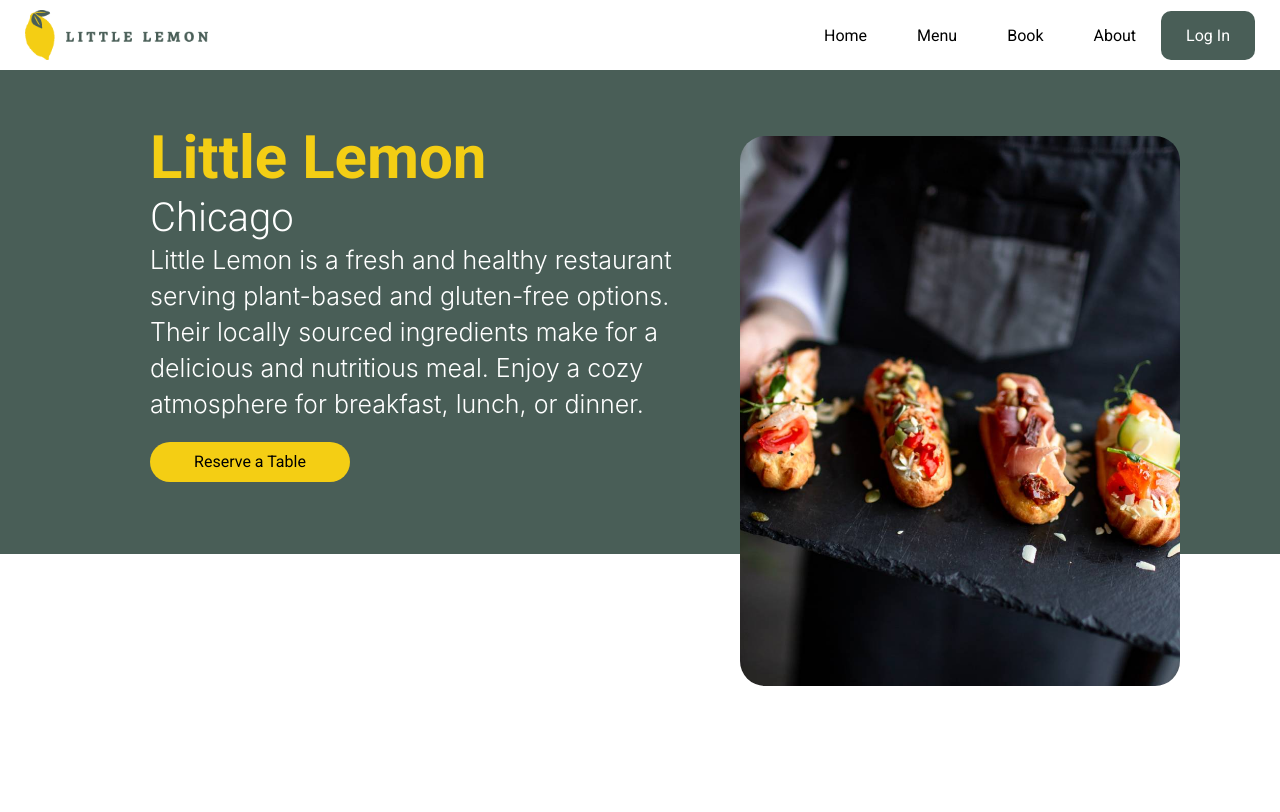
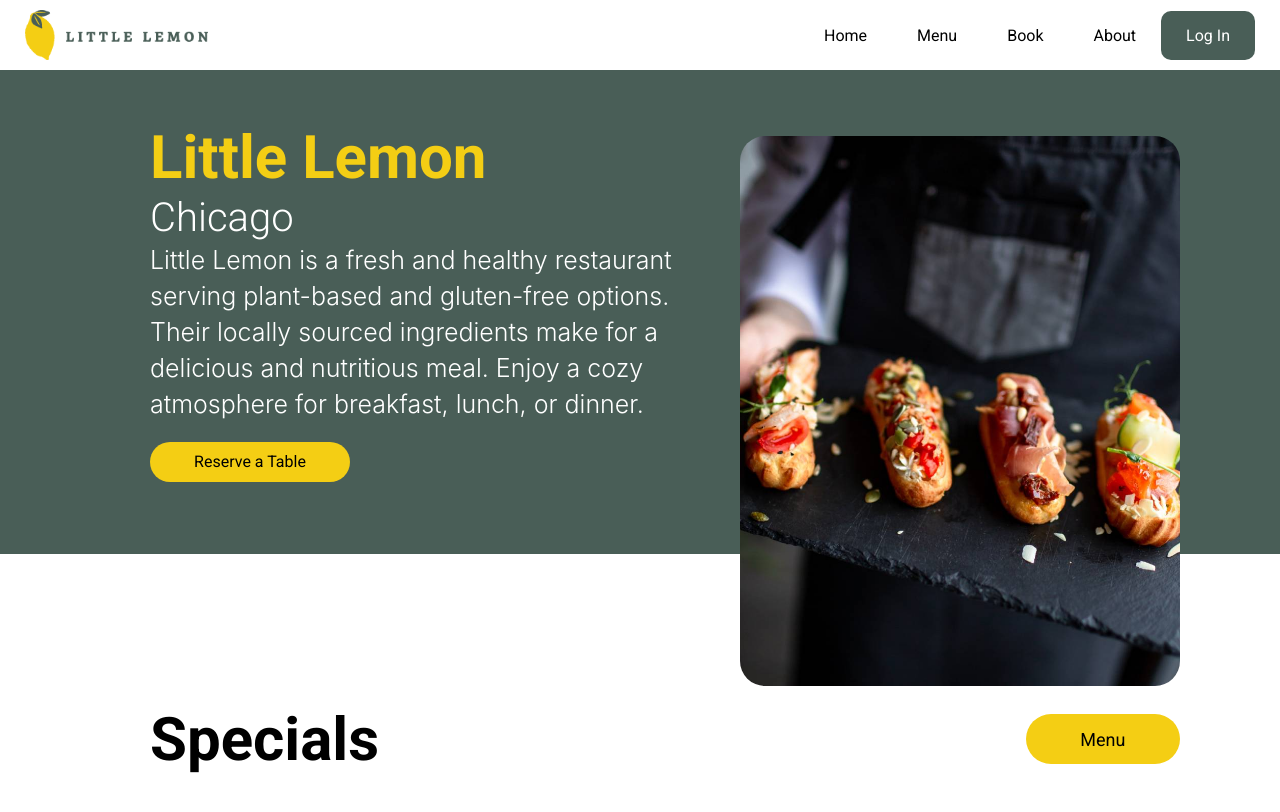
Before and after one commit to umaransar03/littleLemonTableReserve, a React (Create React App) app: page / in a window 1280 px wide. Shown: the top 812 px of the page. Built offline with nearby package versions, Linux system fonts and the light colour scheme.

Commit message:
just did it yeahhh

```diff
--- a/src/screens/Home/Home.css
+++ b/src/screens/Home/Home.css
@@ -16,12 +16,14 @@
     left: 0px;
     background: #495E57;
 }
-.top{
+
+.top {
     display: flex;
     flex-direction: row;
     align-items: center;
     justify-content: center;
 }
+
 .shortIntro {
     margin: 50px;
     width: 100%;
@@ -69,11 +71,13 @@
     background-color: #F4CE14;
     border-radius: 50px;
 }
-.table:hover{
+
+.table:hover {
     background-color: #333333;
     transition: 0.2s;
     -webkit-text-fill-color: #FFFFFF;
 }
+
 .topSection img {
     border-radius: 25px;
     width: 530px;
@@ -81,6 +85,37 @@
     margin-right: 100px;
     margin-top: 440px;
 }
+
+.menuu {
+    display: flex;
+    flex-direction: row;
+    margin: 150px 100px 100px 150px;
+    justify-content: space-between;
+    align-items: left;
+}
+
+.menuu h1 {
+    font-size: 60px;
+    font-weight: 600;
+}
+
+.menuu button {
+    width: 15%;
+    margin-top: 10px;
+    height: 50px;
+    background-color: #F4CE14;
+    border-radius: 25px;
+    font-size: large;
+    font-weight: 400;
+    border: none;
+    cursor: pointer;
+}
+.menuu button:hover {
+    background-color: #333333;
+    transition: 0.2s;
+    -webkit-text-fill-color: #FFFFFF;
+}
+
 @media screen and (max-width: 1148px) {
     .shortIntro h2 {
         font-size: 40px;
@@ -96,10 +131,12 @@
         line-height: 25px;
     }
 }
+
 @media screen and (max-width: 906px) {
     .shortIntro {
         margin-left: 80px;
     }
+
     .topSection img {
         display: none;
     }
--- a/src/screens/Home/Home.js
+++ b/src/screens/Home/Home.js
@@ -6,7 +6,8 @@ import mainPhoto from '../images/1.jpg';
 export const Home = () => {
     return (
         <div>
-        <Navabr/>
+            <Navabr />
+            <div>
                 <main className='main'>
                     <div className='topSection'>
                         <div className='top'>
@@ -31,5 +32,13 @@ export const Home = () => {
                     </section>
                 </main>
             </div>
+            <div>
+                <div className='menuu'>
+                    <h1>Specials</h1>
+                    <button>Menu</button>
+                </div>
+            </div>
+
+        </div>
     )
 }
```
Lines whose indentation alone changed are shown as unchanged.
